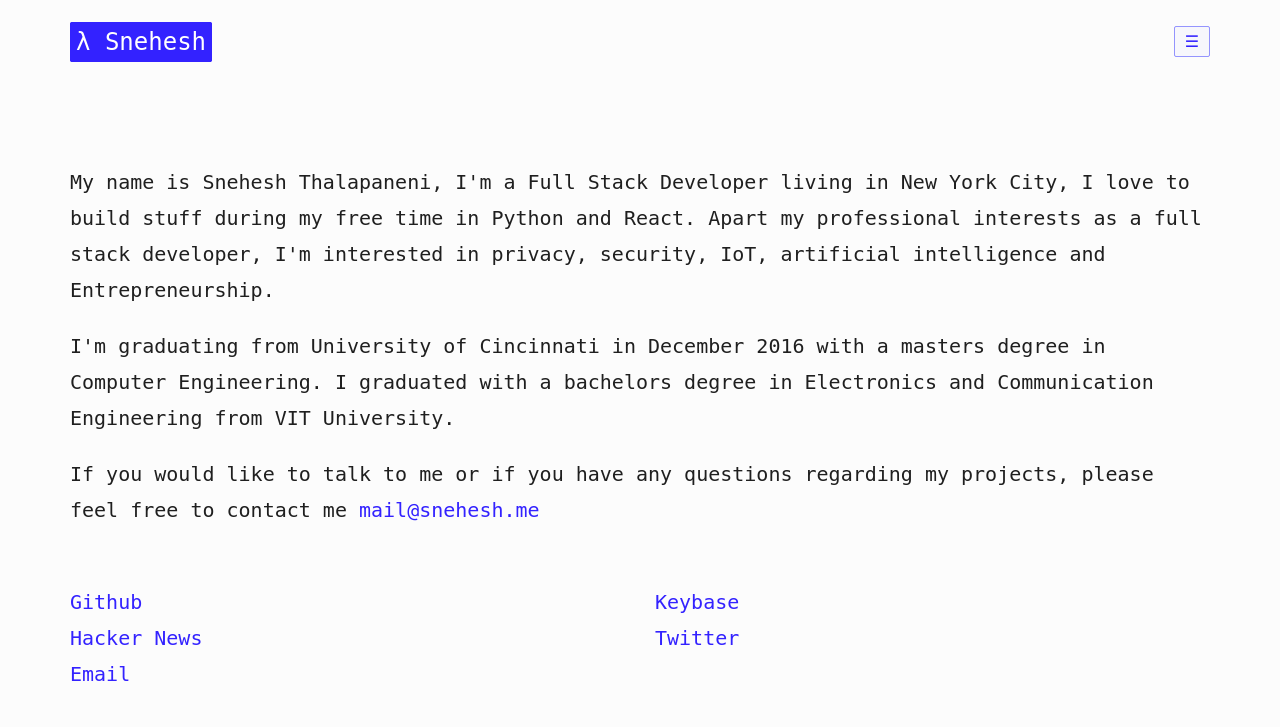
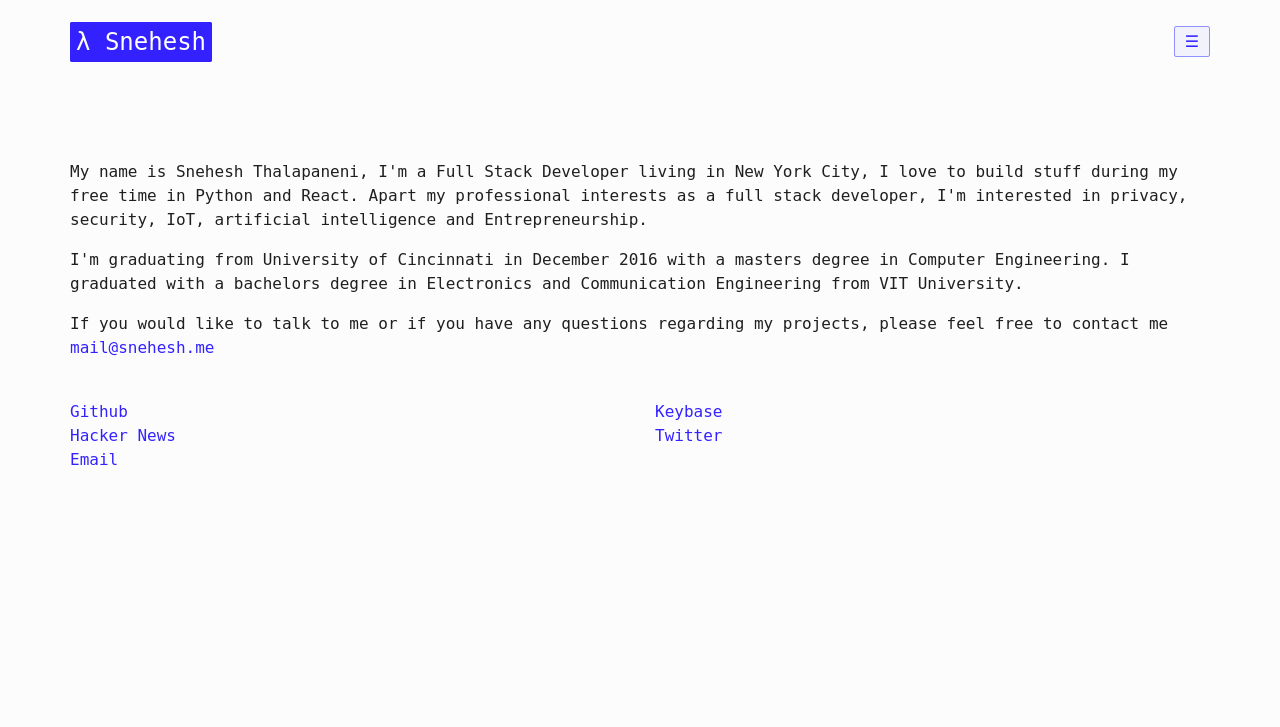
Before and after one commit to snehesht/blog, a Flask app: page /about in a window 1280 px wide. Shown: the top 727 px of the page. Run offline with Flask 2, Linux system fonts and the light colour scheme; parts of the project's set-up code (start-up, migrations or seed data) failed here and were passed over; some libraries are stand-ins or nearby versions; some web fonts are replaced.

Commit message:
fixed aboutme page font size'

```diff
--- a/app/static/app.css
+++ b/app/static/app.css
@@ -1036,7 +1036,7 @@ img {
       font-size: 16px;
       padding: 5px 10px;
       border: 1px solid rgba(0, 0, 255, 0.4);
-      background-color: rgba(0, 0, 255, 0.02);
+      background-color: rgba(0, 0, 255, 0.04);
       border-radius: 2px;
       text-decoration: none; }
   #navbar #minions {
@@ -1134,8 +1134,8 @@ img {
 #aboutme {
   padding-top: 80px;
   font-family: "Hack", "monospace";
-  font-size: 20px;
-  line-height: 36px; }
+  font-size: 16px;
+  line-height: 1.5em; }
   #aboutme a {
     text-align: center; }
 
--- a/app/static/sass/app.scss
+++ b/app/static/sass/app.scss
@@ -75,7 +75,7 @@ img {
 			font-size: $body_font_size;
 			padding: 5px 10px;
 			border: 1px solid rgba(0,0,255,0.4);
-			background-color: rgba(0,0,255,0.02);
+			background-color: rgba(0,0,255,0.04);
 			border-radius: 2px;
 			text-decoration: none;
 		}
@@ -209,8 +209,8 @@ img {
 #aboutme {
 	padding-top: 80px;
 	font-family: $primary_font;
-	font-size: $sub_header_font_size;
-	line-height: 36px;
+	font-size: $body_font_size;
+	line-height: 1.5em;
 
 	#aboutme-firstline {
 		// float: left;
```
Also changed, not shown: 1 other file.
